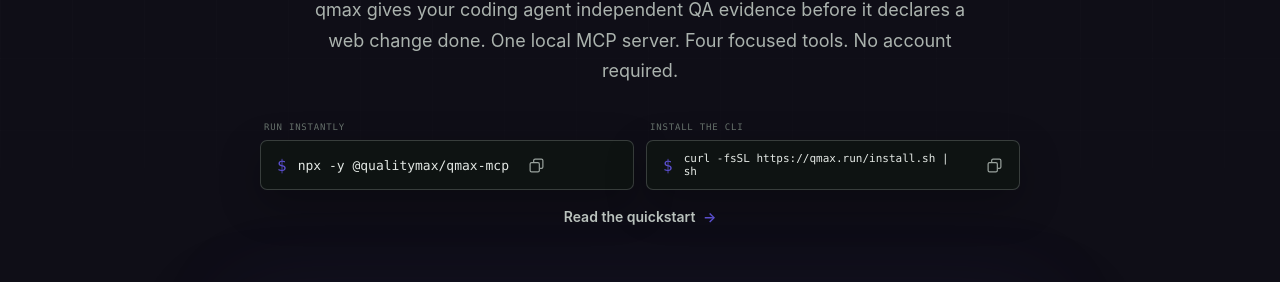
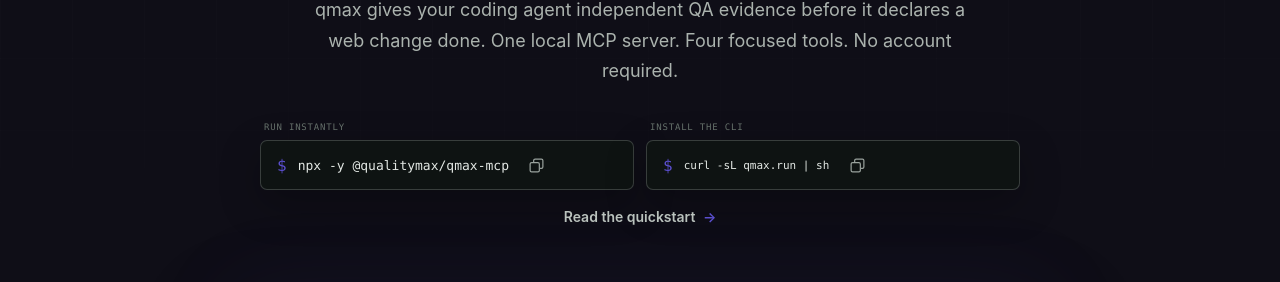
Before and after one commit to Quality-Max/qmax-mcp, a website: page site/index.html in a window 1280 px wide. Shown: the part 446-728 px from the top of the page. Drawn offline with Linux system fonts and the light colour scheme.

Commit message:
feat: add short qmax.run installer command

```diff
--- a/site/index.html
+++ b/site/index.html
@@ -67,8 +67,8 @@
               <small>Install the CLI</small>
               <div class="install-command shell-command" aria-label="Install qmax with a shell command">
                 <span aria-hidden="true">$</span>
-                <code>curl -fsSL https://qmax.run/install.sh | sh</code>
-                <button type="button" data-copy="curl -fsSL https://qmax.run/install.sh | sh" aria-label="Copy shell installer command">
+                <code>curl -sL qmax.run | sh</code>
+                <button type="button" data-copy="curl -sL qmax.run | sh" aria-label="Copy shell installer command">
                   <svg aria-hidden="true" viewBox="0 0 24 24"><path d="M8 7V5a2 2 0 0 1 2-2h9a2 2 0 0 1 2 2v9a2 2 0 0 1-2 2h-2M5 8h9a2 2 0 0 1 2 2v9a2 2 0 0 1-2 2H5a2 2 0 0 1-2-2v-9a2 2 0 0 1 2-2Z" /></svg>
                   <span class="sr-only">Copy shell installer command</span>
                 </button>
```
Also changed, not shown: test/launch-kit.test.cjs (+9 -1 lines), site/vercel.json.
